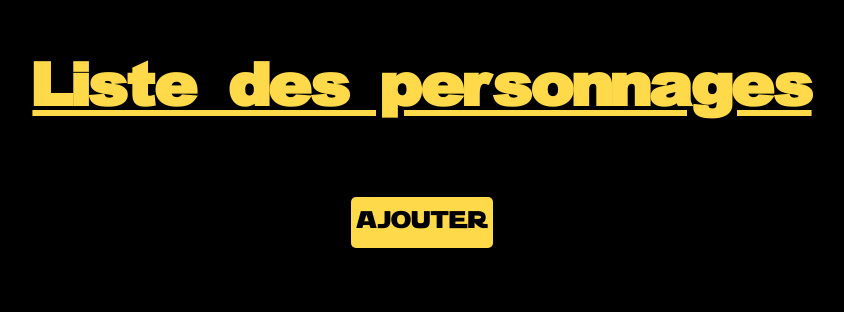
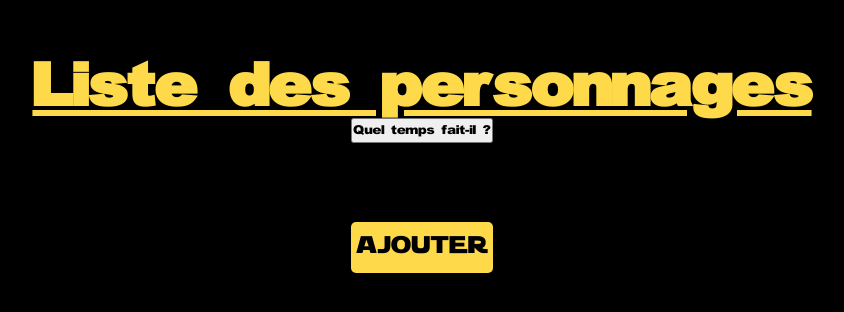
Before and after one commit to David-ODB57/SWAPI, a website with bundled scripts: page src/pages/liste.html in a window 1280 px wide. Shown: the whole page, without its empty margins (218-1062 px from the left). Built offline with nearby package versions, Linux system fonts and the light colour scheme; no server answers.

Commit message:
Update liste.html
Ajout d'un bouton pour activer la géolocalisation pour Openweather.

```diff
--- a/src/pages/liste.html
+++ b/src/pages/liste.html
@@ -12,6 +12,7 @@
     <section id="section-content">
       <header>
         <h1 class="title">Liste des personnages</h1>
+        <button id="geolocalisation">Quel temps fait-il ?</button>
       </header>
       <div class="actions">
         <button id="add-item" type="button">Ajouter</button>
```
